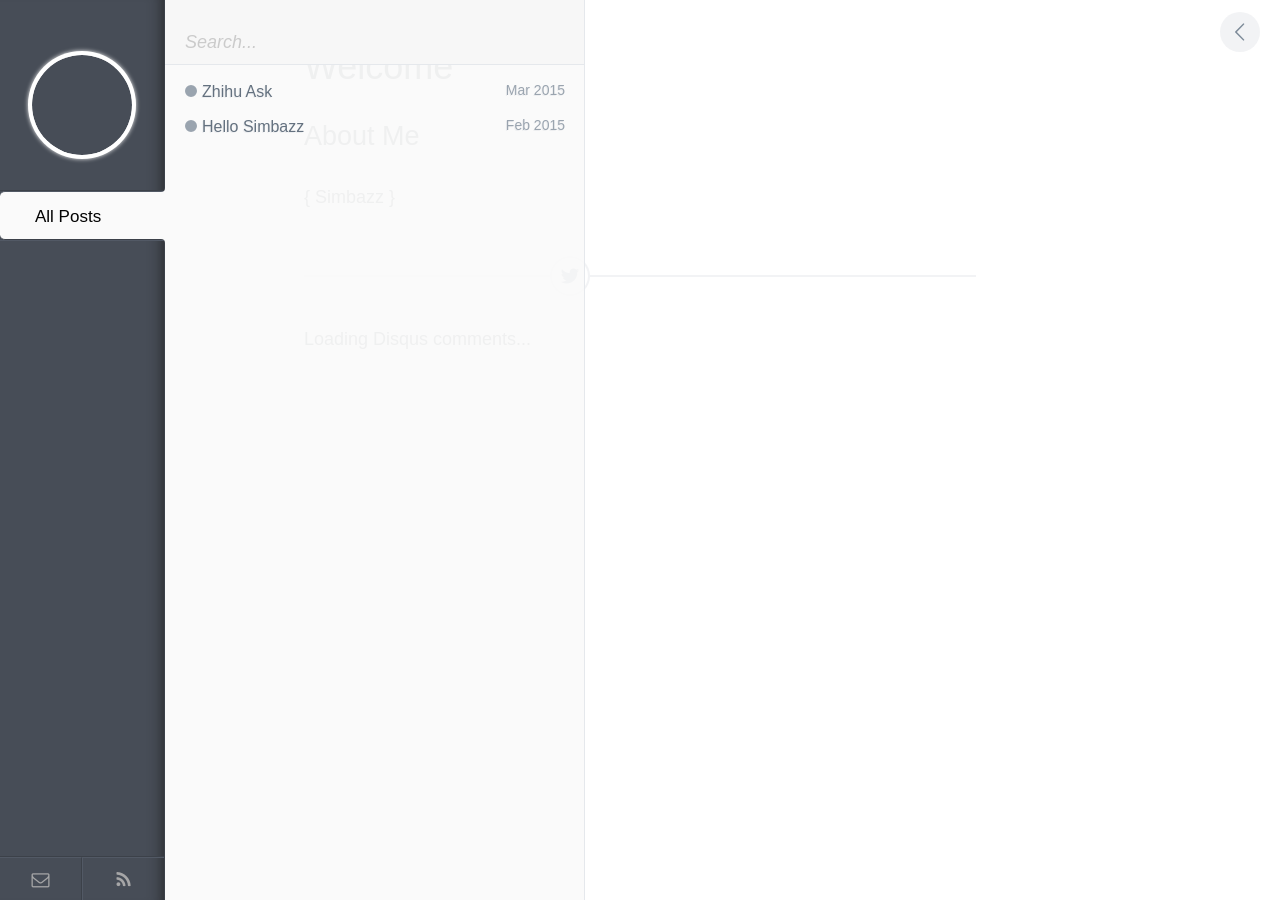
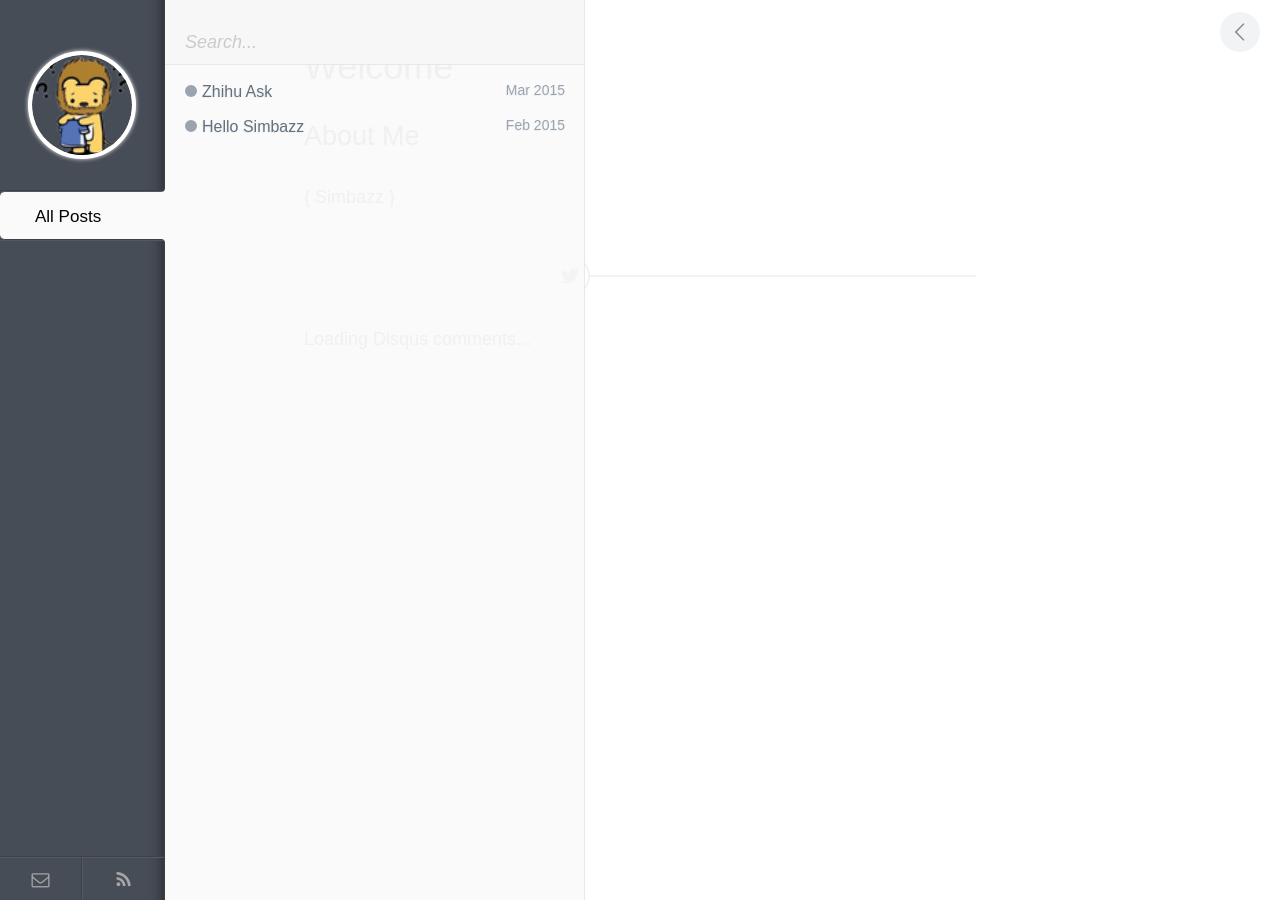
Before and after one commit to simbazz/simbazz.github.io, a Jekyll site: the page built from index.md, in a window 1280 px wide. Built offline with Jekyll 4.4.1, drawn with Linux system fonts in a browser that asks for light colours; comment, search, counter and statistics services are not loaded.

Commit message:
avatar add

```diff
--- a/_config.yml
+++ b/_config.yml
@@ -19,7 +19,7 @@ url: http://simbazz.info
 rss_url:
 
 # Avatar & Favicon
-avatar:
+avatar: /assets/img/simbazz_profile.png
 favicon: /assets/img/simbazz_profile.png
 
 # Google Analytics Set
```
